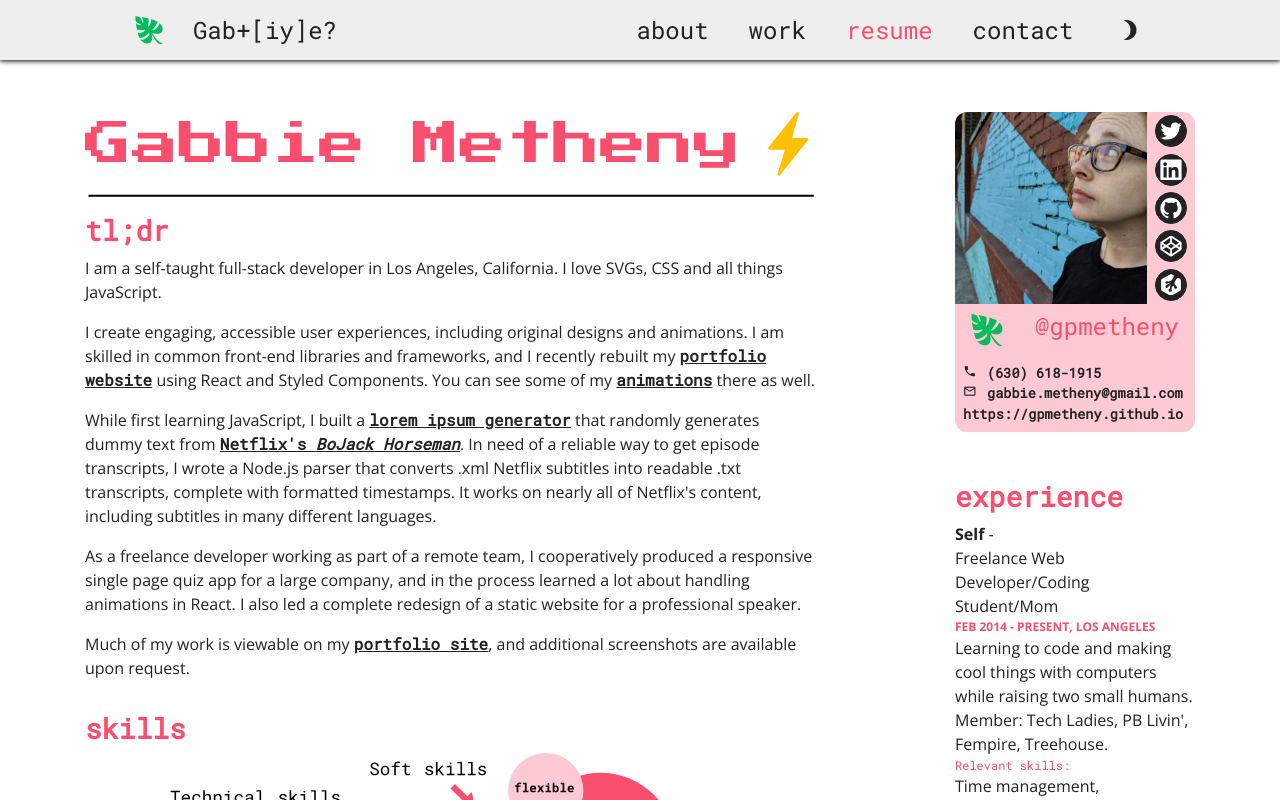
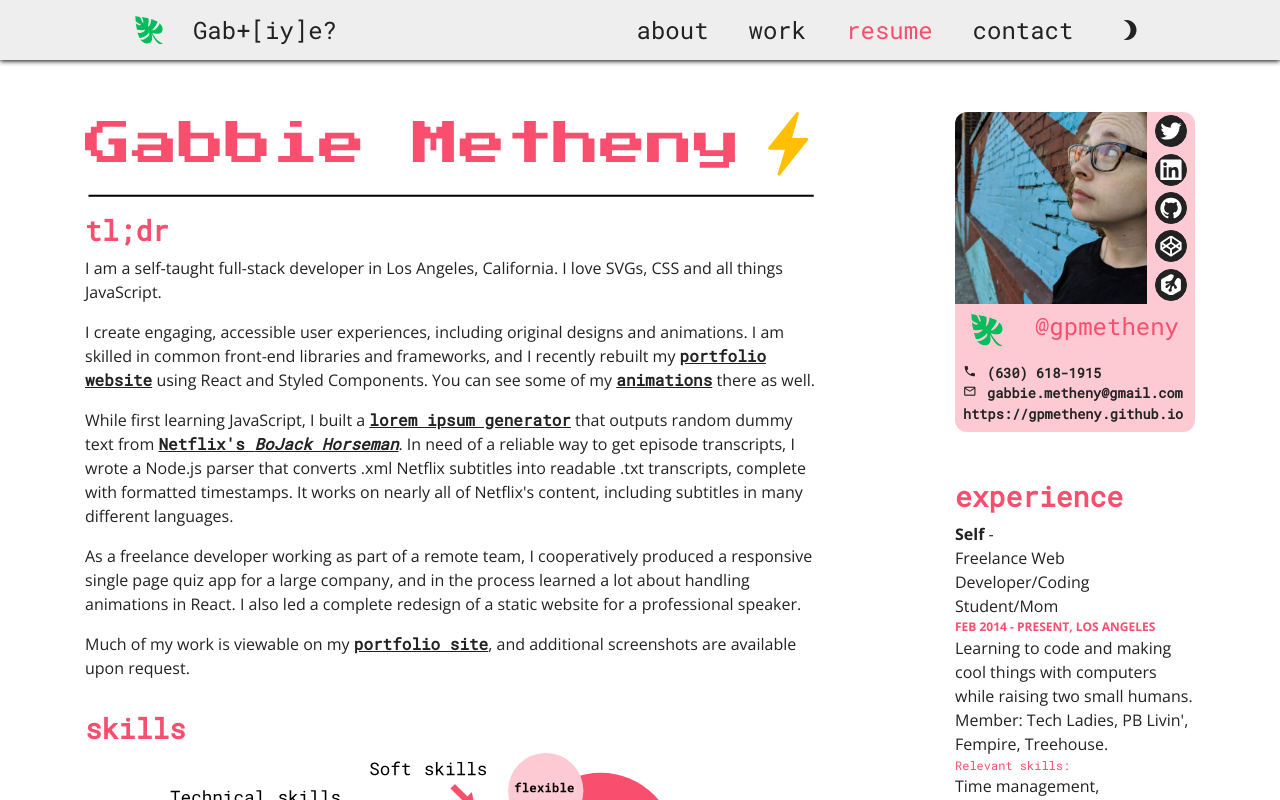
Before and after one commit to gpmetheny/gpmetheny.github.io, a React (Create React App) app: page /#/resume in a window 1280 px wide. Shown: the top 800 px of the page. Built offline with nearby package versions, Linux system fonts and the light colour scheme.

Commit message:
reword resume text

```diff
--- a/src/Components/Resume.js
+++ b/src/Components/Resume.js
@@ -43,7 +43,7 @@ class _Resume extends Component {
                 <h3 className="pt-0">tl;dr</h3>
                 <p>I am a self-taught full-stack developer in Los Angeles, California. I love SVGs, CSS and all things JavaScript.</p>
                 <p>I create engaging, accessible user experiences, including original designs and animations. I am skilled in common front-end libraries and frameworks, and I recently rebuilt my <Link to="/">portfolio website</Link> using React and Styled Components. You can see some of my <Link to="/work">animations</Link> there as well.</p>
-                <p>While first learning JavaScript, I built a <a href="https://pb-livin.github.io/bojack-ipsum" target="_blank" rel="noopener noreferrer">lorem ipsum generator</a> that randomly generates dummy text from <a href="https://www.netflix.com/title/70300800" target="_blank" rel="noopener noreferrer">Netflix's <em>BoJack Horseman</em></a>. In need of a reliable way to get episode transcripts, I wrote a Node.js parser that converts .xml Netflix subtitles into readable .txt transcripts, complete with formatted timestamps. It works on nearly all of Netflix's content, including subtitles in many different languages.</p>
+                <p>While first learning JavaScript, I built a <a href="https://pb-livin.github.io/bojack-ipsum" target="_blank" rel="noopener noreferrer">lorem ipsum generator</a> that outputs random dummy text from <a href="https://www.netflix.com/title/70300800" target="_blank" rel="noopener noreferrer">Netflix's <em>BoJack Horseman</em></a>. In need of a reliable way to get episode transcripts, I wrote a Node.js parser that converts .xml Netflix subtitles into readable .txt transcripts, complete with formatted timestamps. It works on nearly all of Netflix's content, including subtitles in many different languages.</p>
                 <p>As a freelance developer working as part of a remote team, I cooperatively produced a responsive single page quiz app for a large company, and in the process learned a lot about handling animations in React. I also led a complete redesign of a static website for a professional speaker.</p>
                 <p>Much of my work is viewable on my <Link to="/work">portfolio site</Link>, and additional screenshots are available upon request.</p>
               </div>
```
